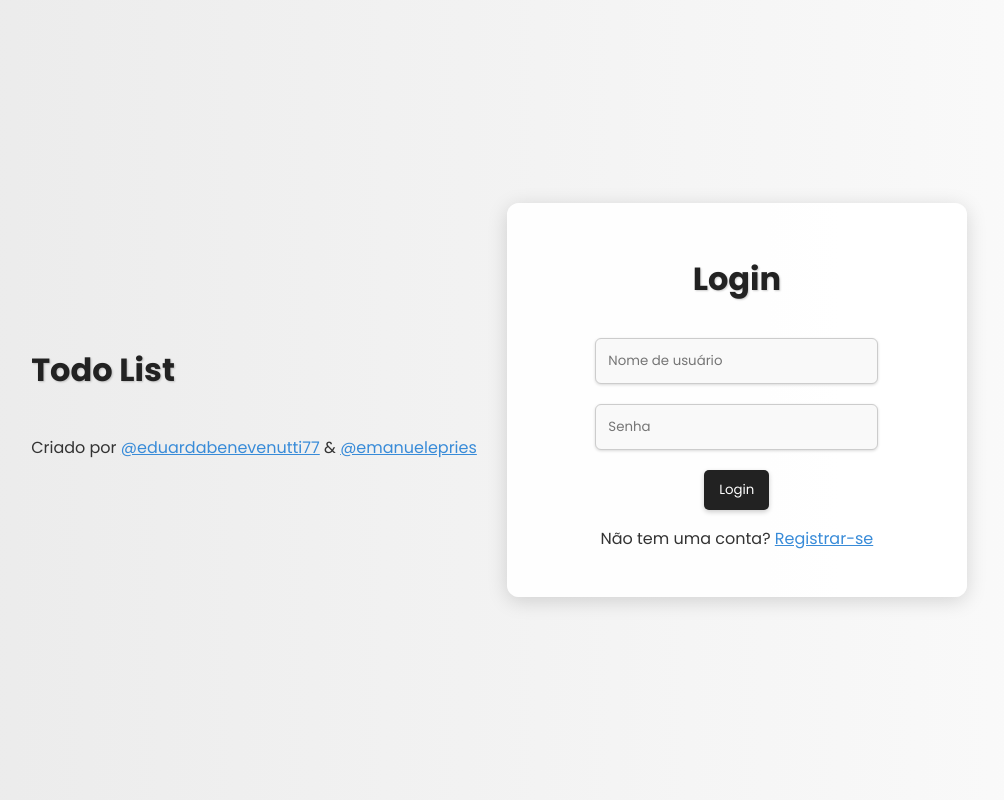
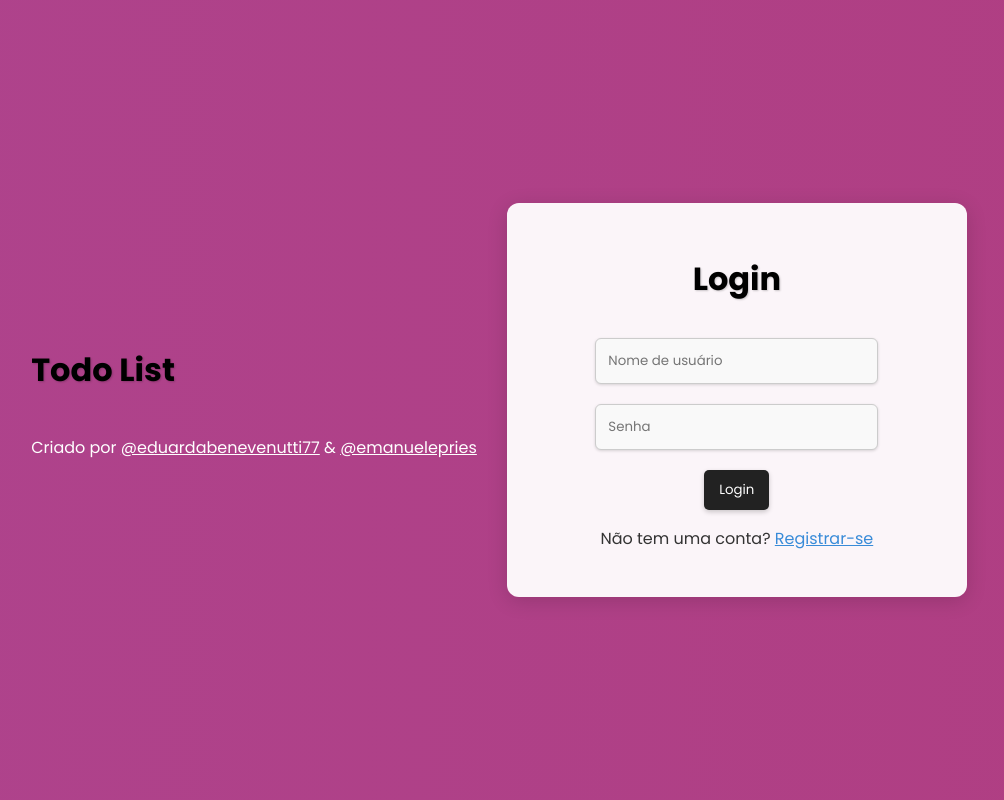
Before and after one commit to eduardabenevenutti77/todolist, a plain HTML site: page frontend/index.html in a window 1280 px wide. Shown: the whole page, without its empty margins (126-1130 px from the left). Drawn offline with Linux system fonts and the light colour scheme.

Commit message:
chore: style

```diff
--- a/frontend/index.html
+++ b/frontend/index.html
@@ -1,5 +1,6 @@
 <!DOCTYPE html>
 <html lang="en">
+
 <head>
   <meta charset="UTF-8" />
   <meta name="viewport" content="width=device-width, initial-scale=1.0" />
@@ -7,18 +8,17 @@
   <link rel="preconnect" href="https://fonts.gstatic.com" crossorigin />
   <link
     href="https://fonts.googleapis.com/css2?family=Poppins:ital,wght@0,100;0,200;0,300;0,400;0,500;0,600;0,700;0,800;0,900;1,100;1,200;1,300;1,400;1,500;1,600;1,700;1,800;1,900&display=swap"
-      rel="stylesheet"
-    />
+    rel="stylesheet" />
   <title>Todo List App</title>
   <link rel="stylesheet" href="style.css" />
 </head>
+
 <body>
   <div class="credits">
     <h1>Todo List</h1>
     <div id="displayDev">
-        <p>Criado por <a id="github-link" href="https://github.com/eduardabenevenutti77">@eduardabenevenutti77</a> & <a
-            id="github-link" href="https://github.com/4m4nu4l4">@emanuelepries</a></p>
-      </div>
+    <p class="github-link">Criado por <a class="github-link" href="https://github.com/eduardabenevenutti77">@eduardabenevenutti77</a> & <a
+      class="github-link" href="https://github.com/4m4nu4l4">@emanuelepries</a></p>
   </div>
   </div>
   <div class="container">
@@ -26,6 +26,7 @@
     <div id="auth-container">
       <h1 id="form-title">Login</h1>
 
+      <!-- Formulário de Login -->
       <!-- Formulário de Login -->
       <form id="login-form">
         <input type="text" id="login-username" placeholder="Nome de usuário" required />
@@ -62,7 +63,19 @@
       <ul id="todo-list"></ul>
       <button id="logout">Logout</button>
     </div>
+
     <!-- Todo List Section -->
+    <div id="todo-container" style="display: none">
+      <h2>Suas Tarefas</h2>
+      <ul id="todo-list"></ul>
+
+      <form id="new-todo-form">
+        <input type="text" id="new-todo-title" placeholder="Nova tarefa" required />
+        <button id="add" type="submit">Adicionar Tarefa</button>
+      </form>
+
+      <button id="logout">Sair</button>
+    </div>
   </div>
 
   <!-- Modal -->
@@ -80,5 +93,7 @@
     </div>
   </div>
 
+  <script src="script.js"></script>
 </body>
+
 </html>
--- a/frontend/style.css
+++ b/frontend/style.css
@@ -5,8 +5,8 @@
   --secondary-dark: #2989a7;
   --logout-color: #ff6b6b;
   --logout-dark: #ff4d4d;
-  --background-gradient-start: #ffffff;
-  --background-gradient-end: #bbbbbb;
+  --background-gradient-start: #b03d80;
+  --background-gradient-end: #ab50a8;
   --container-background: rgba(255, 255, 255, 0.95);
   --text-color: #333;
   --border-color: #ccc;
@@ -122,10 +122,14 @@ body {
   color: gray;
 }
 
+.github-link {
+  color: white;
+}
+
 h1 {
   font-size: 2rem;
   margin-bottom: 25px;
-  color: var(--primary-color);
+  color: black;
   text-shadow: 1px 1px 2px rgba(0, 0, 0, 0.2);
 }
 
```
Lines whose indentation alone changed are shown as unchanged.
